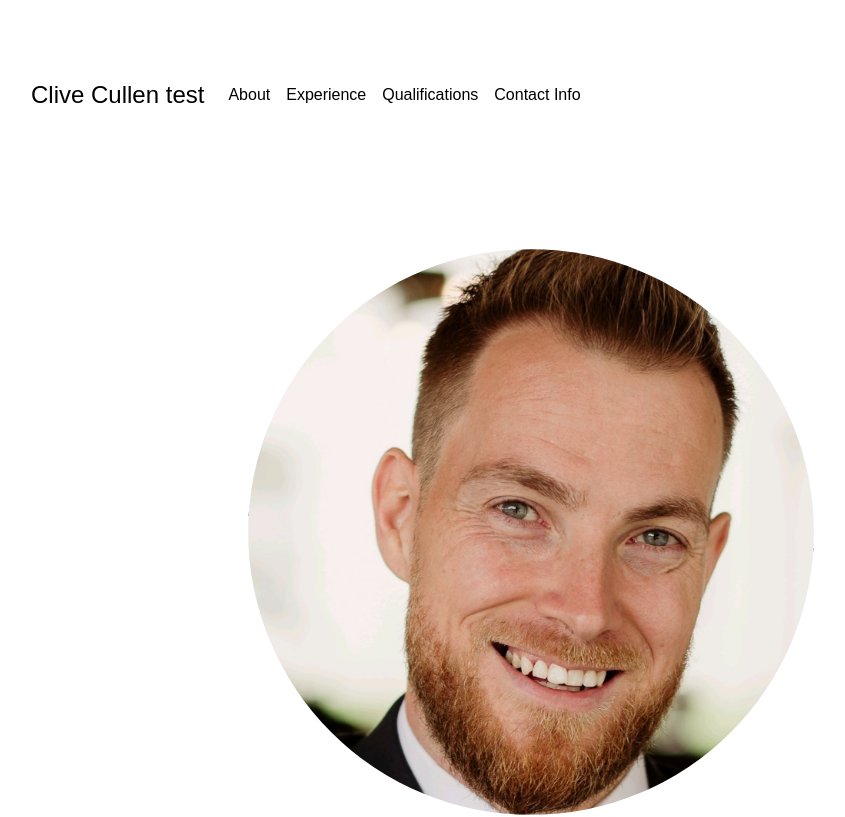
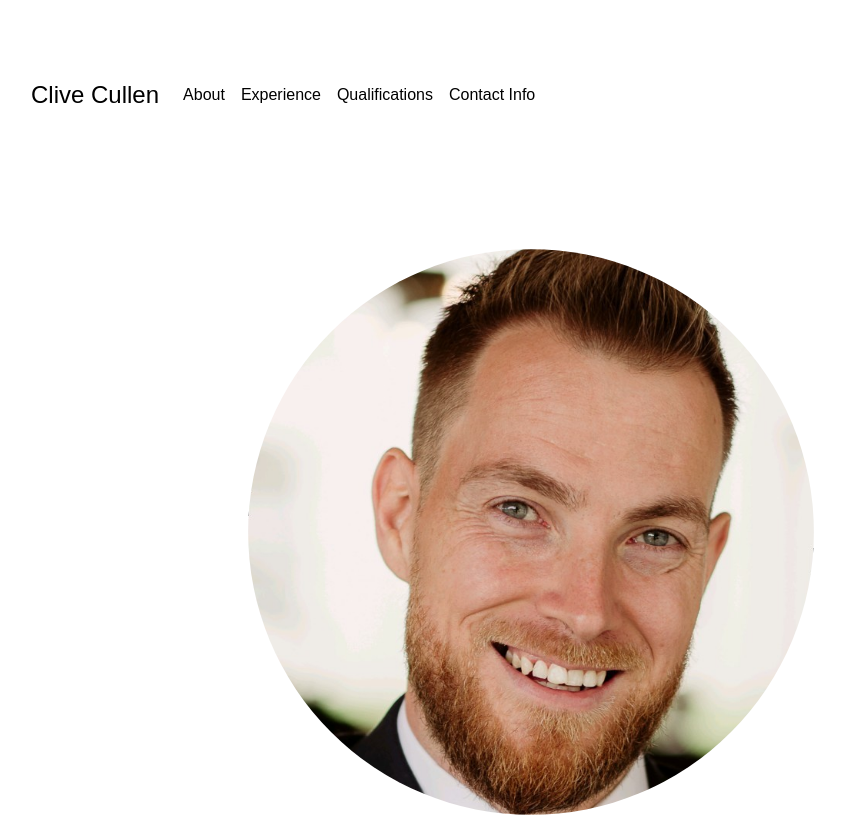
Before and after one commit to CliveCullen/simple-website, a plain HTML site: page index.html in a window 1280 px wide. Shown: the top 817 px of the page, without its empty margins (109-954 px from the left). Drawn offline with nearby package versions, Linux system fonts and the light colour scheme.

Commit message:
laptop test success

```diff
--- a/index.html
+++ b/index.html
@@ -13,7 +13,7 @@
 
   <nav class="navbar navbar-expand-lg ">
     <div class="container-fluid">
-      <a class="navbar-brand" href="#">Clive Cullen  test</a>
+      <a class="navbar-brand" href="#">Clive Cullen</a>
       <button class="navbar-toggler" type="button" data-bs-toggle="collapse" data-bs-target="#navbarSupportedContent"
         aria-controls="navbarSupportedContent" aria-expanded="false" aria-label="Toggle navigation">
         <span class="navbar-toggler-icon"></span>
```
